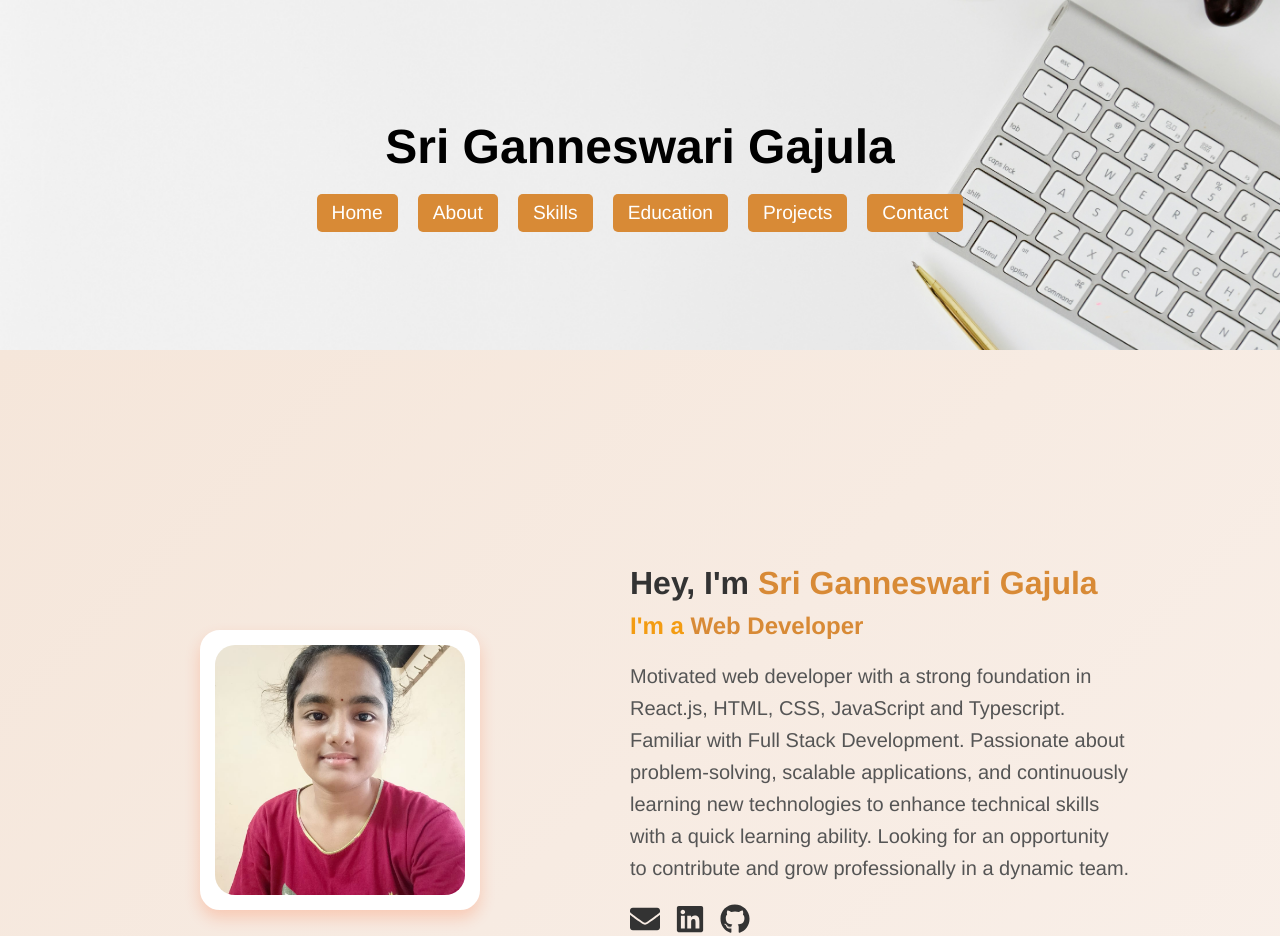
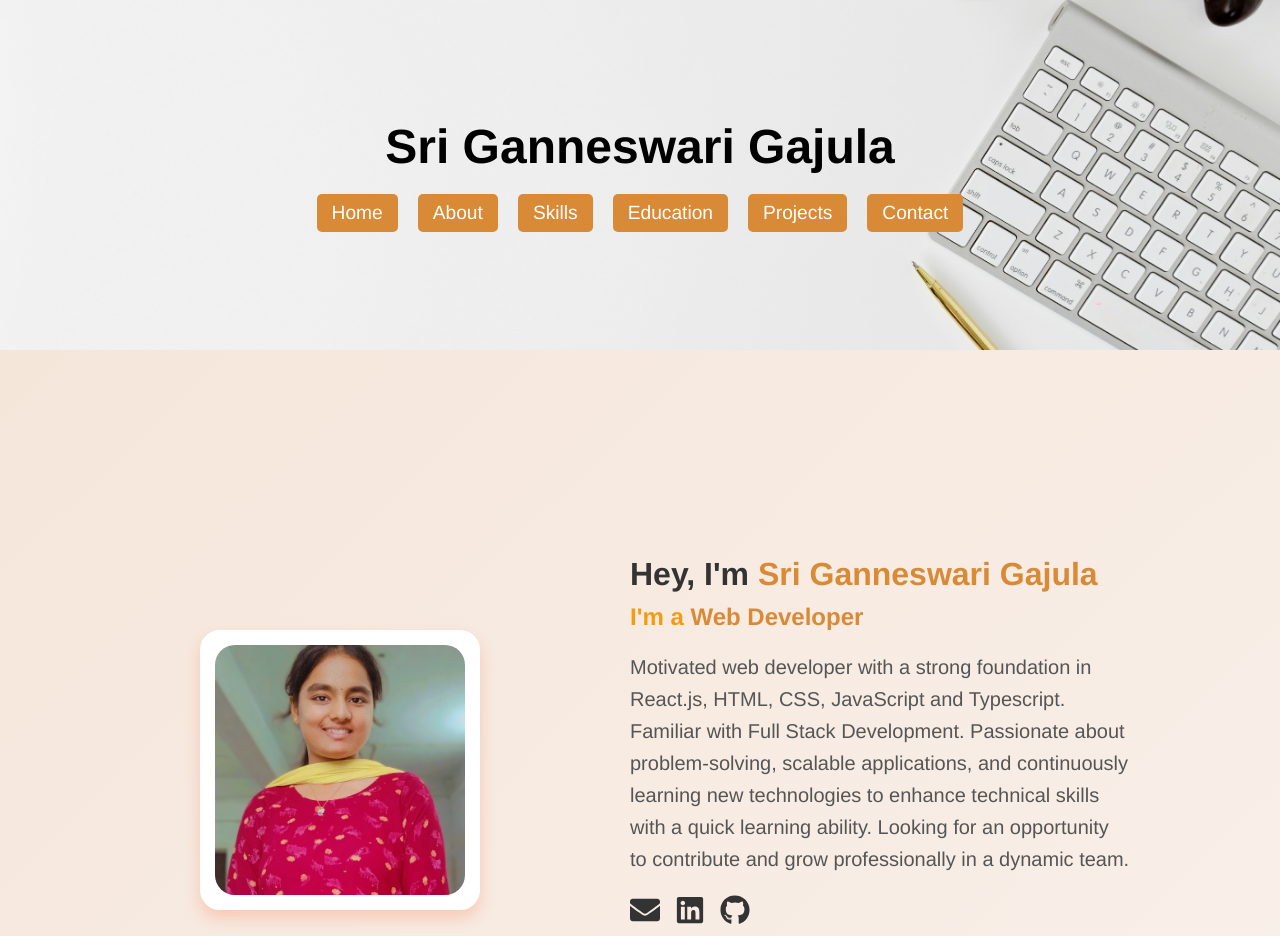
Before and after one commit to Sri-Ganneswari1/portfolio, a Next.js app: page / in a window 1280 px wide. Shown: the top 936 px of the page. Built offline with nearby package versions, Linux system fonts and the light colour scheme.

Commit message:
Updated portfolio

```diff
--- a/src/app/components/Home.tsx
+++ b/src/app/components/Home.tsx
@@ -5,7 +5,7 @@ const ProfileSection = () => {
         <div className="profile-container" id="about">
             <div className="profile-content">
                 <div className="profile-image-container1">
-                    <img src="../../srig.png" alt="Profile" className="profile-image1" />
+                    <img src="../../photo.jpeg" alt="Profile" className="profile-image1" />
                 </div>
                 <div className="profile-text">
                     <h1>Hey, I&apos;m <span className="highlight">Sri Ganneswari Gajula</span></h1>
@@ -26,7 +26,7 @@ const ProfileSection = () => {
                         <a href="https://github.com/Sri-Ganneswari1" target="_blank" rel="noopener noreferrer">
                             <FaGithub size={30} />
                         </a>
-                    </div>
+                    </div><br/>
 
                     <button className="download-cv">Download CV</button>
                 </div>
--- a/src/app/globals.css
+++ b/src/app/globals.css
@@ -138,7 +138,10 @@ body {
   height: 100%;
   border-radius: 50%;
   object-fit: cover;
+
 }
+
+
 
 .profile-text {
   max-width: 500px;
@@ -437,11 +440,11 @@ p {
   height: 100vh;
   background-color: #f5f5f5;
   padding: 20px;
-  font-family: Arial, sans-serif;
+  /* font-family: Arial, sans-serif;
+ */
 }
-
 .main-heading {
-  font-size: 2.5rem;
+  font-size: 48px;
   font-weight: bold;
   margin-bottom: 130px;
   color: #d88a36;
@@ -690,10 +693,10 @@ button:hover {
   background-color: #b06a33;
 }
 
-
+/*flip boxes*/
 .main-heading {
   text-align: center;
-  font-size: 32px;
+  font-size: 48px;
   font-weight: bold;
   color: #e78c1c;
   margin-bottom: 30px;
```
Also changed, not shown: public/photo.jpeg (added).
